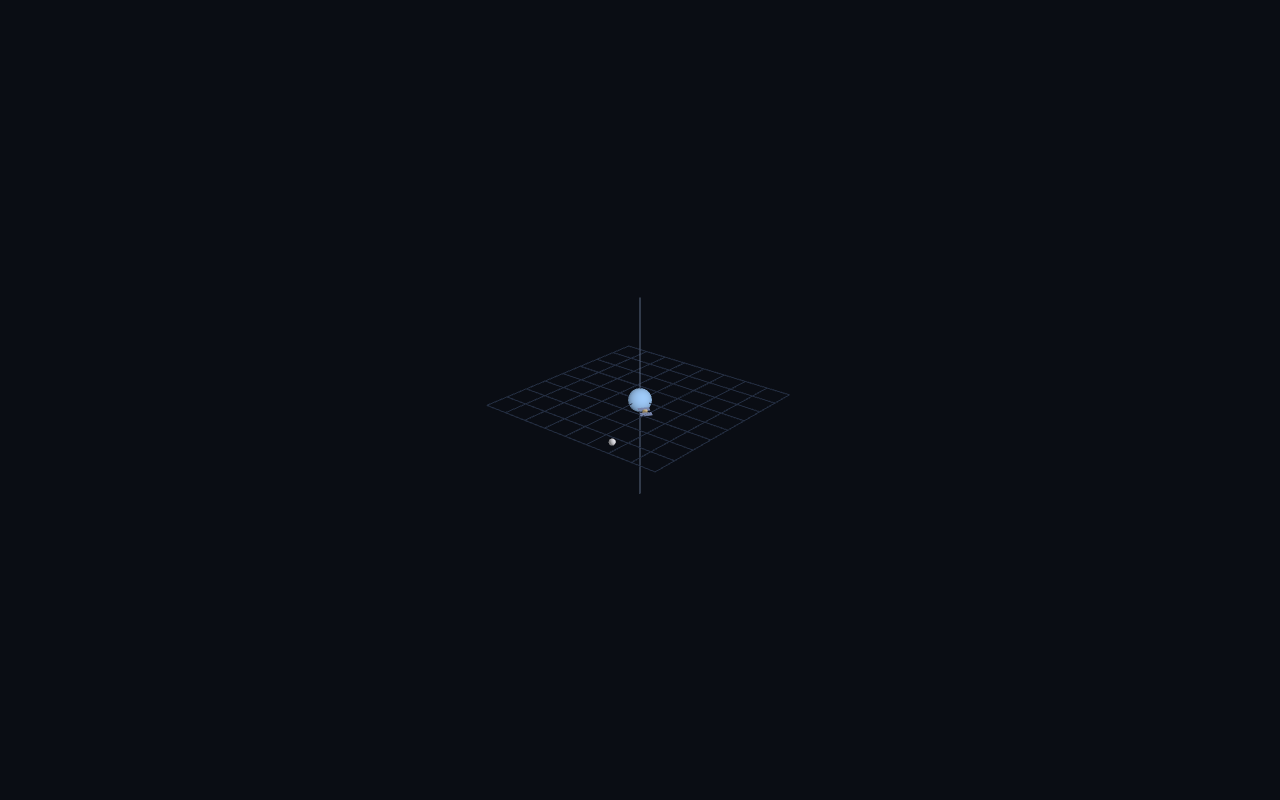
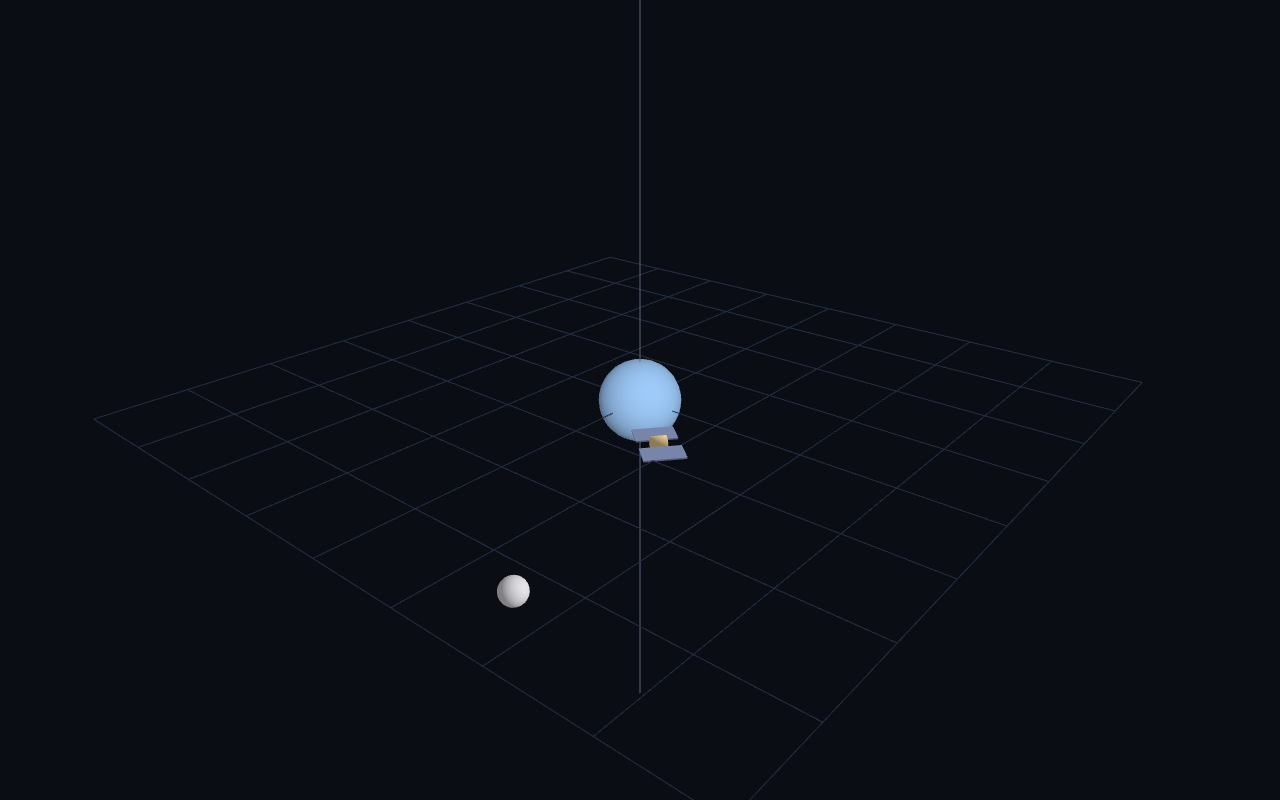
Before and after one commit to yeonynywhat/computerGraphics, a plain HTML site: page week2/task3.html in a window 1280 px wide. Drawn offline with Linux system fonts and the light colour scheme; animation ran at ten frames a second.

Commit message:
week2: Task 3를 로그 거리 표현으로 수정하고 문서 정리
- task3.html: 로그 거리(1 + 2·log10(1 + h/100)), 위성 0.3배, 공통 스케일 1/9, 카메라 거리 2.6
- week2.md: 헤딩 정리, Pages 링크, 변환식, float32 설명, Task 3 재작성, 자료 출처 추가
- images/task3.png: 새 결과 화면

Co-Authored-By: Claude Opus 5.5 <noreply@anthropic.com>
Claude-Session: https://claude.ai/code/session_013376L6bBshKXSUXTtui2Rf

```diff
--- a/week2/task3.html
+++ b/week2/task3.html
@@ -358,7 +358,7 @@ const gridBuf = lineBuf(400), axesBuf = lineBuf(24);
 /* ══════════════════════════════════════════════════════════════════════════
    5. 카메라 — 마우스로 돌려 보기
    ══════════════════════════════════════════════════════════════════════════ */
-const cam = { yaw: 0.7, pitch: 0.42, dist: 9 };
+const cam = { yaw: 0.7, pitch: 0.42, dist: 2.6 };   // Task 3: 처음 화면에서 장면(반지름 ≈1)이 화면을 채우도록 카메라를 가깝게 (원래 9)
 let dragging = false, px = 0, py = 0;
 
 cv.addEventListener('pointerdown', e => {
```
Also changed, not shown: week2/images/task3.png, 1 other file.
